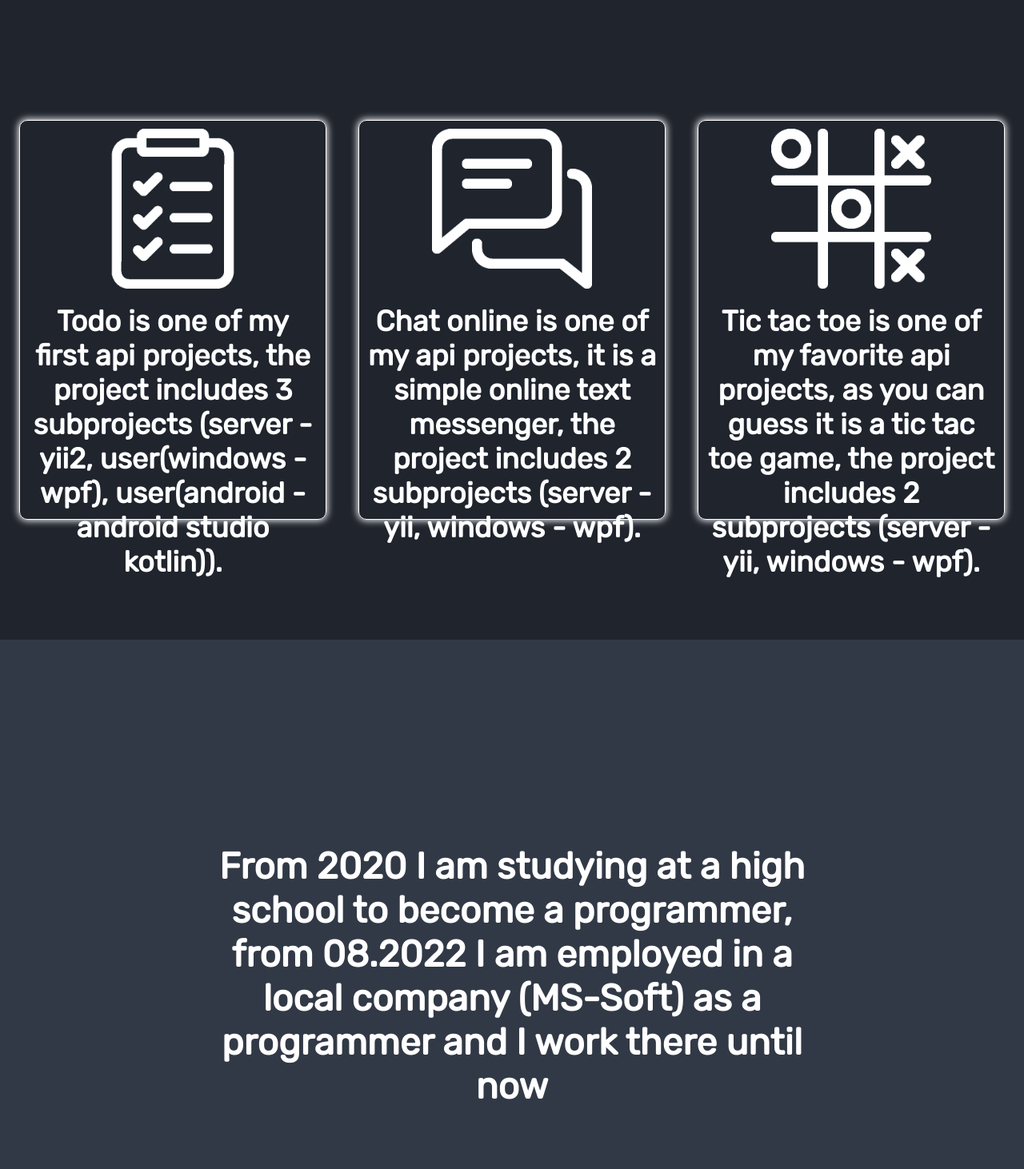
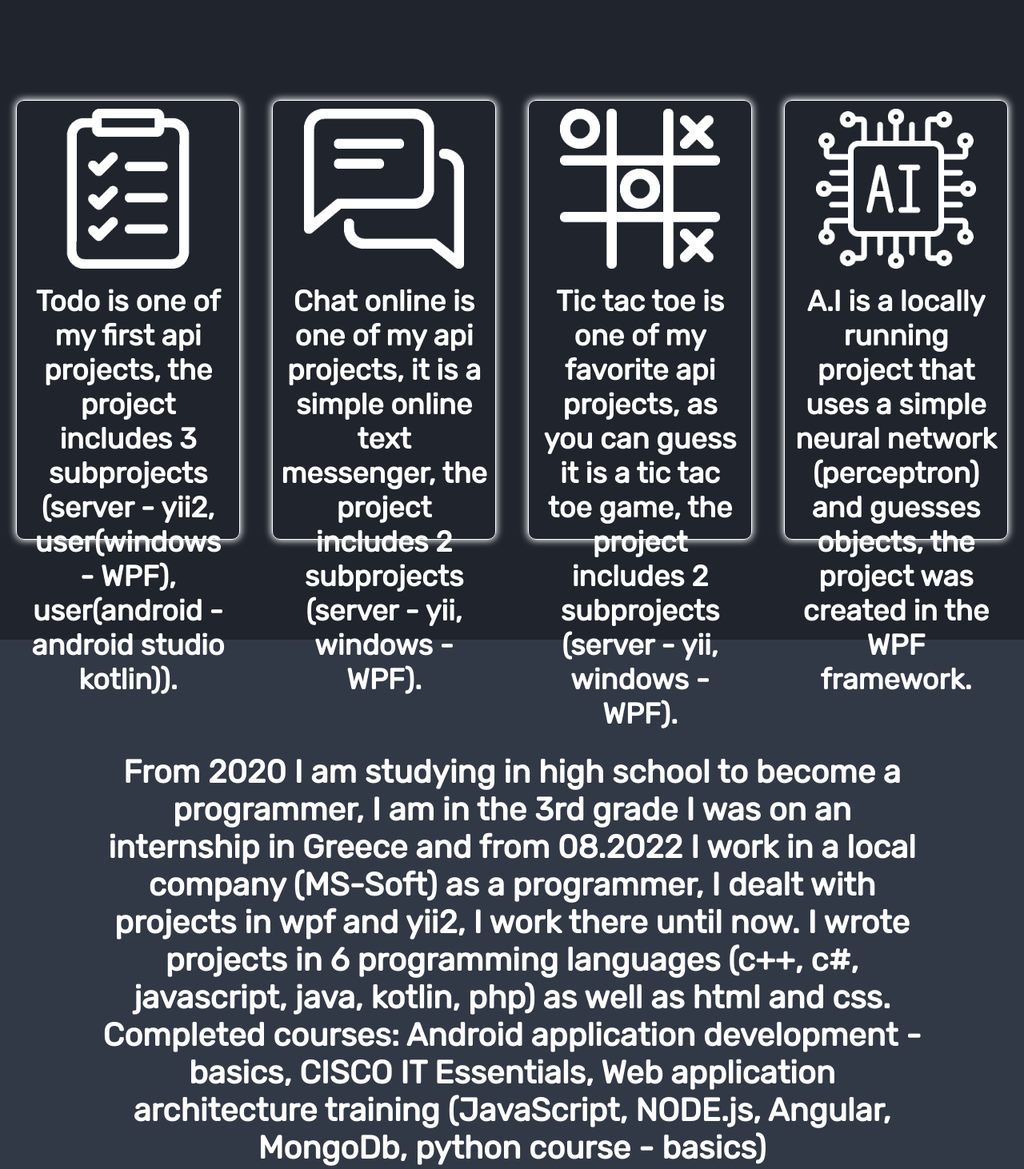
Before and after one commit to novy213/server-site, a plain HTML site: page index.html in a window 1280 px wide. Shown: the part 1600-3062 px from the top of the page at 80% size. Drawn offline with Linux system fonts and the light colour scheme; a web font is replaced by a local one.

Commit message:
all done

```diff
--- a/index.html
+++ b/index.html
@@ -32,19 +32,23 @@
         <section id="projects">
             <div class="projectGallery hidden" onclick="project1()">
                 <img src="to-do-list.png" alt="todo">
-                <p>Todo is one of my first api projects, the project includes 3 subprojects (server - yii2, user(windows - wpf), user(android - android studio kotlin)).</p>
+                <p>Todo is one of my first api projects, the project includes 3 subprojects (server - yii2, user(windows - WPF), user(android - android studio kotlin)).</p>
             </div>
             <div class="projectGallery hidden" onclick="project2()">
                 <img src="chat.png" alt="chat">
-                <p>Chat online is one of my api projects, it is a simple online text messenger, the project includes 2 subprojects (server - yii, windows - wpf).</p>
+                <p>Chat online is one of my api projects, it is a simple online text messenger, the project includes 2 subprojects (server - yii, windows - WPF).</p>
             </div>
             <div class="projectGallery hidden" onclick="project3()">
                 <img src="tic-tac-toe.png" alt="tictactoe">
-                <p>Tic tac toe is one of my favorite api projects, as you can guess it is a tic tac toe game, the project includes 2 subprojects (server - yii, windows - wpf).</p>
+                <p>Tic tac toe is one of my favorite api projects, as you can guess it is a tic tac toe game, the project includes 2 subprojects (server - yii, windows - WPF).</p>
+            </div>
+            <div class="projectGallery hidden" onclick="project4()">
+                <img src="microchip.png" alt="ai">
+                <p>A.I is a locally running project that uses a simple neural network (perceptron) and guesses objects, the project was created in the WPF framework.</p>
             </div>
         </section>
         <section id="experience">
-            <p class="hidden">From 2020 I am studying at a high school to become a programmer, from 08.2022 I am employed in a local company (MS-Soft) as a programmer and I work there until now</p>
+            <p class="hidden">From 2020 I am studying in high school to become a programmer, I am in the 3rd grade I was on an internship in Greece and from 08.2022 I work in a local company (MS-Soft) as a programmer, I dealt with projects in wpf and yii2, I work there until now. I wrote projects in 6 programming languages (c++, c#, javascript, java, kotlin, php) as well as html and css. Completed courses: Android application development - basics, CISCO IT Essentials, Web application architecture training (JavaScript, NODE.js, Angular, MongoDb, python course - basics)</p>
         </section>
         <section id="contact">
             <p class="hidden con">If you want to contact me write on:</p>
--- a/script.js
+++ b/script.js
@@ -43,3 +43,6 @@ function project2(){
 function project3(){
     location.href="https://github.com/novy213/tic-tac-toe-online";
 }
+function project4(){
+    location.href="https://github.com/novy213/neural-network-app-wpf";
+}
--- a/style.css
+++ b/style.css
@@ -56,11 +56,11 @@ section:nth-child(odd){
 
 .projectGallery{
     text-align: center;
-    width: 30%;
+    width: 25%;
     border: 1px solid white;
     box-shadow: 0px 0px 10px 1px white;
     border-radius: 10px;
-    height: 500px;
+    height: 550px;
     font-size: 36px;
     margin: 20px;
     transition: 0.3s;
@@ -89,14 +89,14 @@ section:nth-child(odd){
     text-align: center;
     font-size: 46px;
     float: left;
-    margin: 20%;
+    margin: 10%;
     transition: 1s;
 }
 #experience>p{
     text-align: center;
-    font-size: 46px;
+    font-size: 40px;
     float: left;
-    margin: 20%;
+    margin: 10%;
     transition: 1s;
 }
 #contact>p{
@@ -122,10 +122,7 @@ section:nth-child(odd){
 .projectGallery:nth-child(3){
     transition-delay: 400ms;
 }
-.con:nth-child(2){
-    transition-delay: 400ms;
-}
-.con:nth-child(3){
+.projectGallery:nth-child(4){
     transition-delay: 600ms;
 }
 .logo:hover{
```
Also changed, not shown: microchip.png (added).
